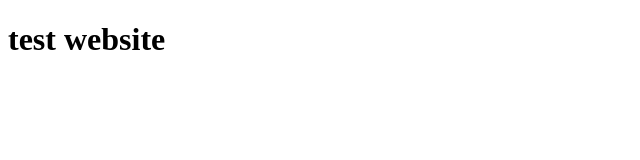
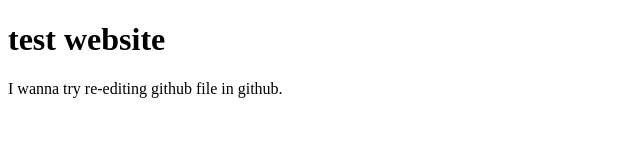
Before and after one commit to Aysa-Ananna/test-website, a plain HTML site: page index.html in a window 1280 px wide. Shown: the whole page, without its empty margins (0-640 px from the left). Drawn offline with Linux system fonts and the light colour scheme.

Commit message:
edit try korlam

```diff
--- a/index.html
+++ b/index.html
@@ -7,5 +7,6 @@
 </head>
 <body>
     <h1>test website</h1>
+    I wanna try re-editing github file in github.
 </body>
 </html>
```
